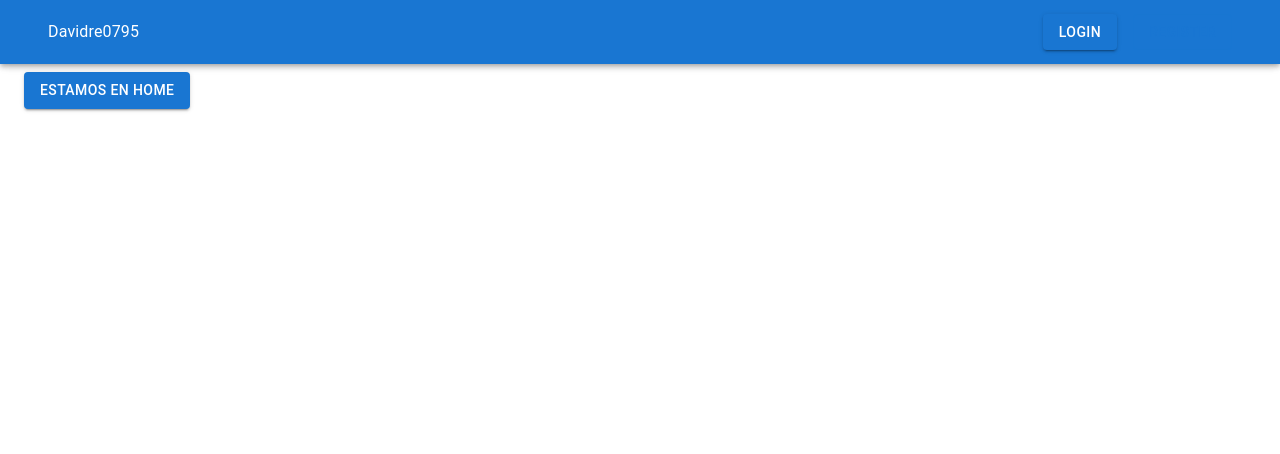
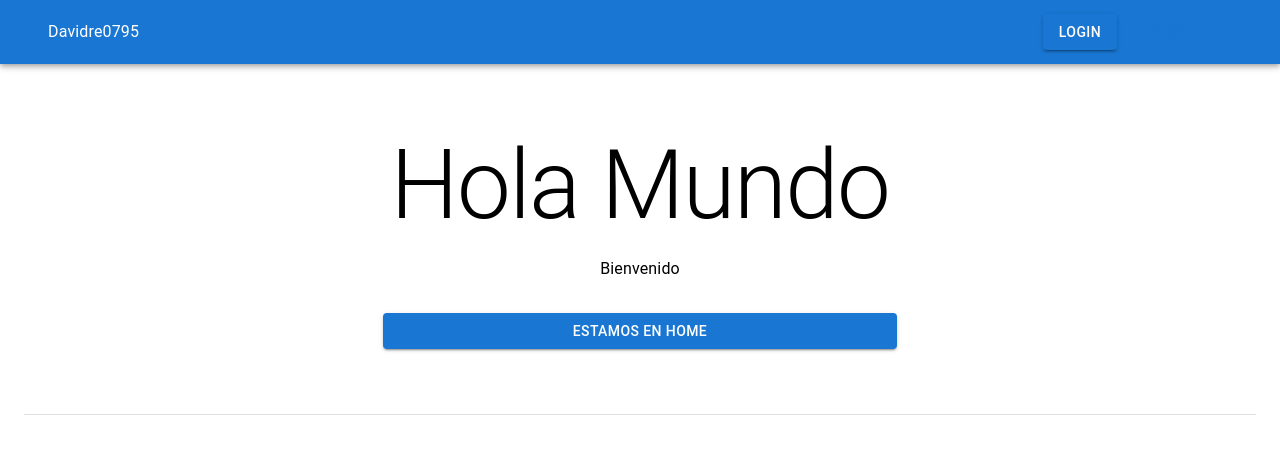
Before and after one commit to rodriguezespinoza0795/1-marketplace, a React (Create React App) app: page / in a window 1280 px wide. Shown: the top 454 px of the page. Built offline with nearby package versions, Linux system fonts and the light colour scheme; the HTML template or start-up script is replaced by a standard one.

Commit message:
Create header component

```diff
--- a/src/common/Navbar.tsx
+++ b/src/common/Navbar.tsx
@@ -1,10 +1,12 @@
 import { Box, AppBar, Toolbar, Container, Grid, Button, Typography, Stack } from '@mui/material';
 import React from 'react';
+import { useNavigate } from 'react-router-dom';
 
 export const NavBar: React.FC<{}> = () => {
+    const navigate = useNavigate()
     return (
         <Box sx={{flexGrow:1}}>
-            <AppBar position="fixed">
+            <AppBar position="sticky">
                 <Toolbar>
                     <Container maxWidth="xl">
                         <Grid container direction="row" justifyContent="space-between" alignItems="center">
@@ -13,7 +15,7 @@
                             </Grid>
                             <Grid item>
                                 <Stack spacing={2} direction="row">
-                                    <Button variant="contained">
+                                    <Button variant="contained" onClick={() => navigate("login")}>
                                         Login
                                     </Button>
                                     <Button variant="outlined">
--- /dev/null
+++ b/src/components/Header/index.tsx
@@ -0,0 +1,39 @@
+import { Box, Divider, Grid, Typography } from "@mui/material"
+
+type HeaderProps = {
+    title: string,
+    description: string,
+    element?: React.ReactNode | null
+}
+
+export const HeaderComponent: React.FC<HeaderProps> = ({title, description, element}) => {
+    return (
+        <>
+            <Box sx={{width:"100%", height:"350px"}}>
+                <Grid container direction="row" justifyContent="center" alignItems="center" sx={{height:"100%"}}>
+                    <Grid item xs={5}>
+                        <Grid container direction="column" justifyContent="center" alignItems="center" sx={{height:"100%"}}>
+                            <Grid item>
+                                <Typography variant="h1">
+                                    {title}
+                                </Typography>
+                            </Grid>
+                            <Grid item  sx={{mt:2}}>
+                                <Typography>
+                                    {description}
+                                </Typography>
+                            </Grid>
+                            { element !== undefined && (
+                                <Grid item sx={{mt:4, width: "100%"}}>
+                                    {element}
+                                </Grid>
+                            )}
+                        </Grid>
+                    </Grid>
+                </Grid>
+            </Box>
+            <Divider/>
+        </>
+    )
+
+}
--- a/src/components/index.ts
+++ b/src/components/index.ts
@@ -1 +1,2 @@
 export * from "./Notification";
+export * from "./Header";
--- a/src/pages/home/index.tsx
+++ b/src/pages/home/index.tsx
@@ -1,4 +1,5 @@
 import { Container, Button } from '@mui/material';
+import { HeaderComponent } from '../../components';
 import { useNotification } from '../../context/notification.context';
 
 export const HomePage: React.FC<{}> = () => {
@@ -7,10 +8,12 @@
         getSuccess("Hola mundo")
     }
     return (
-        <Container sx={{mt:9}} maxWidth="xl">
-            <Button variant="contained" onClick={handleClick}>
-                Estamos en Home
-            </Button>
+        <Container maxWidth="xl">
+            <HeaderComponent title="Hola Mundo" description="Bienvenido" element={
+                <Button variant="contained" onClick={handleClick} fullWidth>
+                    Estamos en Home
+                </Button>
+            }/>
         </Container>
     )
 }
```
